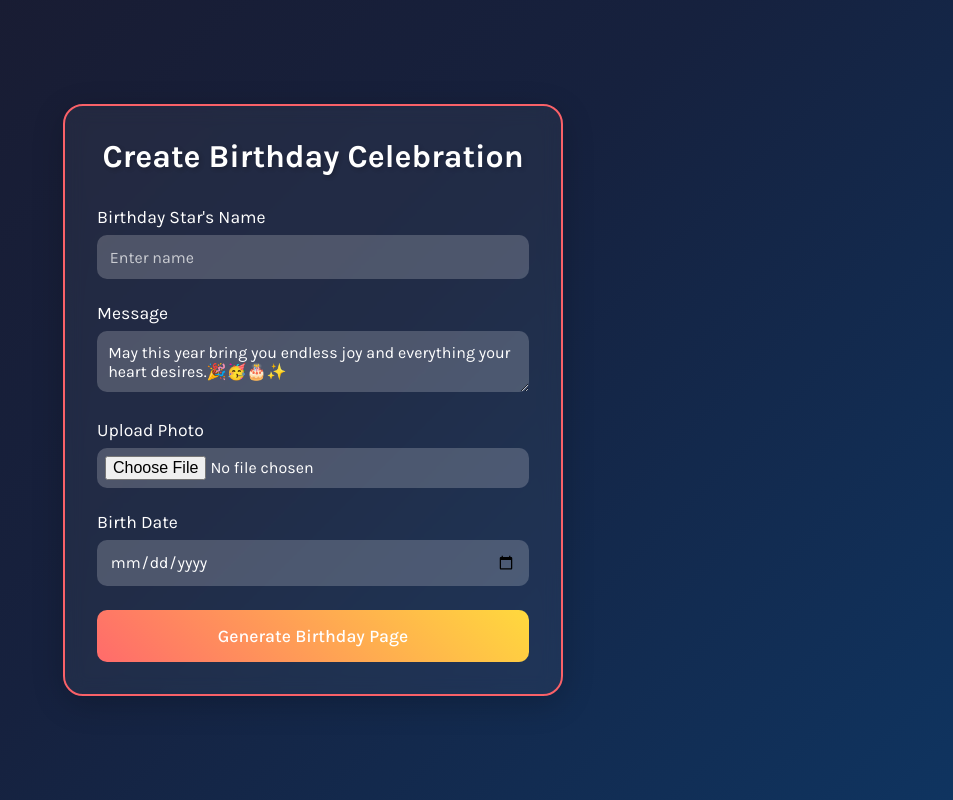
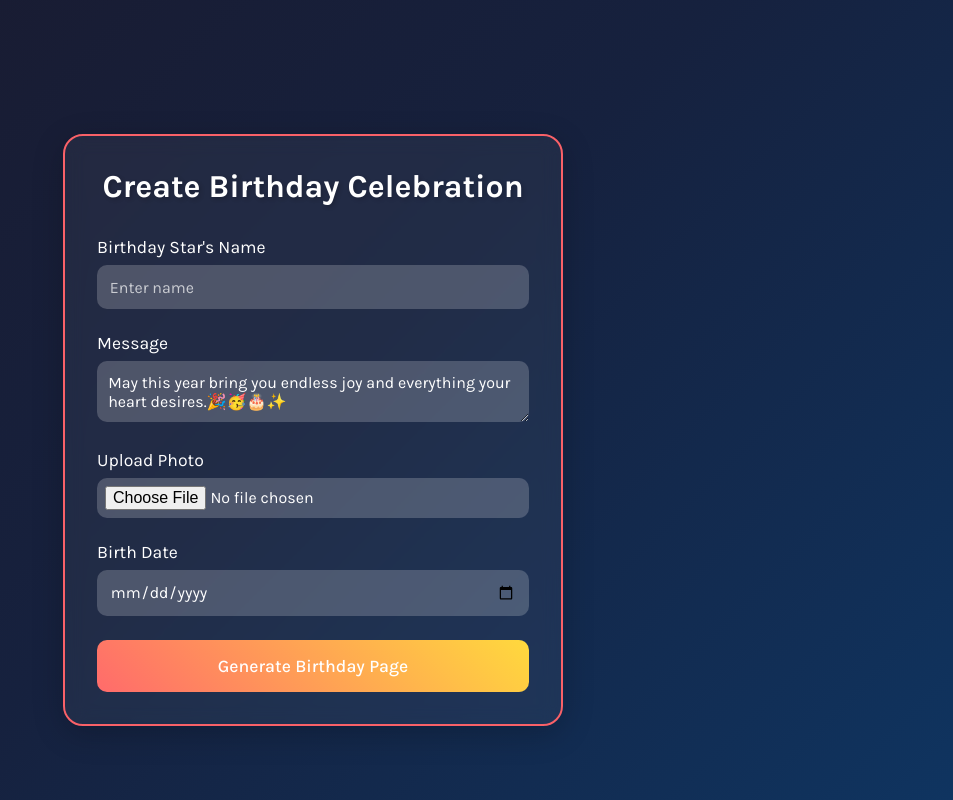
Before and after one commit to LokeshwarPrasad3/MakeBirthdayWish, a React (Vite) app in the folder client/: page / in a window 1280 px wide. Shown: the whole page, without its empty margins (327-1280 px from the left). Built offline with nearby package versions, Linux system fonts and the light colour scheme; no server answers.

Commit message:
Feat : Added Birthday date on wish details

```diff
--- a/client/src/components/BirthdayCelebration.jsx
+++ b/client/src/components/BirthdayCelebration.jsx
@@ -1,6 +1,7 @@
 import { useEffect } from 'react';
 import confetti from 'canvas-confetti';
 import { useBirthday } from '../context/birthday/BirthdayContext';
+import { getMonthName } from '../utils/utilities';
 
 const triggerConfetti = () => {
   const defaults = {
@@ -27,7 +28,7 @@ const triggerConfetti = () => {
 };
 
 const BirthdayCelebration = () => {
-  const { name, profilePicture, message, birthDate } = useBirthday();
+  const { name, profilePicture, message, birthdayDate } = useBirthday();
 
   useEffect(() => {
     triggerConfetti();
@@ -39,14 +40,17 @@ const BirthdayCelebration = () => {
         <div className="profile-image">
           <img src={profilePicture} alt="Birthday Person" />
         </div>
-        <div className="birthday-date">10 March <span className="heart" >❤</span> </div>
+        <div className="birthday-date">
+          {birthdayDate.split('-')[2]}{' '}
+          {getMonthName(Number(birthdayDate.split('-')[1]))}{' '}
+          <span className="heart">❤</span>
+        </div>
+
         <h1 className="birthday-text">Happy Birthday!</h1>
         <h2 className="name-text">{name}</h2>
       </div>
       <div className="message-section">
-        <p className="wish-text">
-          {message}
-        </p>
+        <p className="wish-text">{message}</p>
       </div>
     </div>
   );
--- a/client/src/components/MakeBirthdayWishForm.jsx
+++ b/client/src/components/MakeBirthdayWishForm.jsx
@@ -87,7 +87,8 @@ const MakeBirthdayWishForm = () => {
       name: '',
       birthDate: '',
       photoId: '',
-      message: 'May this year bring you endless joy and everything your heart desires.🎉🥳🎂✨',
+      message:
+        'May this year bring you endless joy and everything your heart desires.🎉🥳🎂✨',
     },
     validationSchema: validationSchema,
     onSubmit: (values) => {
@@ -102,6 +103,7 @@ const MakeBirthdayWishForm = () => {
   });
 
   return (
+    <div className="birthday-form-contents-container">
       <div className="birthday-form-container">
         <div className="birthday-form-wrapper">
           <h2>Create Birthday Celebration</h2>
@@ -184,6 +186,7 @@ const MakeBirthdayWishForm = () => {
           )}
         </div>
       </div>
+    </div>
   );
 };
 
--- a/client/src/context/birthday/BirthdayContext.jsx
+++ b/client/src/context/birthday/BirthdayContext.jsx
@@ -16,7 +16,7 @@ const BirthdayContextProvider = ({ children }) => {
     message,
     birthdayDate,
   }) => {
-    console.log("messages", message)
+    // console.log("messages", message)
     setName(name);
     setEmail(email);
     setMessage(message);
--- a/client/src/styles/birthdayForm.css
+++ b/client/src/styles/birthdayForm.css
@@ -1,6 +1,12 @@
 #root{
   width: 100%;
   height: 100%;
+}
+.birthday-form-contents-container{
+  max-height: 100vh;
+  height: 100%;
+  width: 100%;
+  overflow-y: auto;
 }
 .birthday-form-container {
   min-height: 100vh;
@@ -15,6 +21,7 @@
     #16213e 50%,
     #0f3460 100%
   );
+  padding-top: 5rem;
 }
 
 .birthday-form-wrapper {
--- /dev/null
+++ b/client/src/utils/utilities.js
@@ -0,0 +1,8 @@
+export const getMonthName = (monthNumber) => {
+    const months = [
+        "January", "February", "March", "April", "May", "June",
+        "July", "August", "September", "October", "November", "December"
+    ];
+
+    return months[monthNumber - 1] || "Invalid month";
+}
```
Lines whose indentation alone changed are shown as unchanged.
